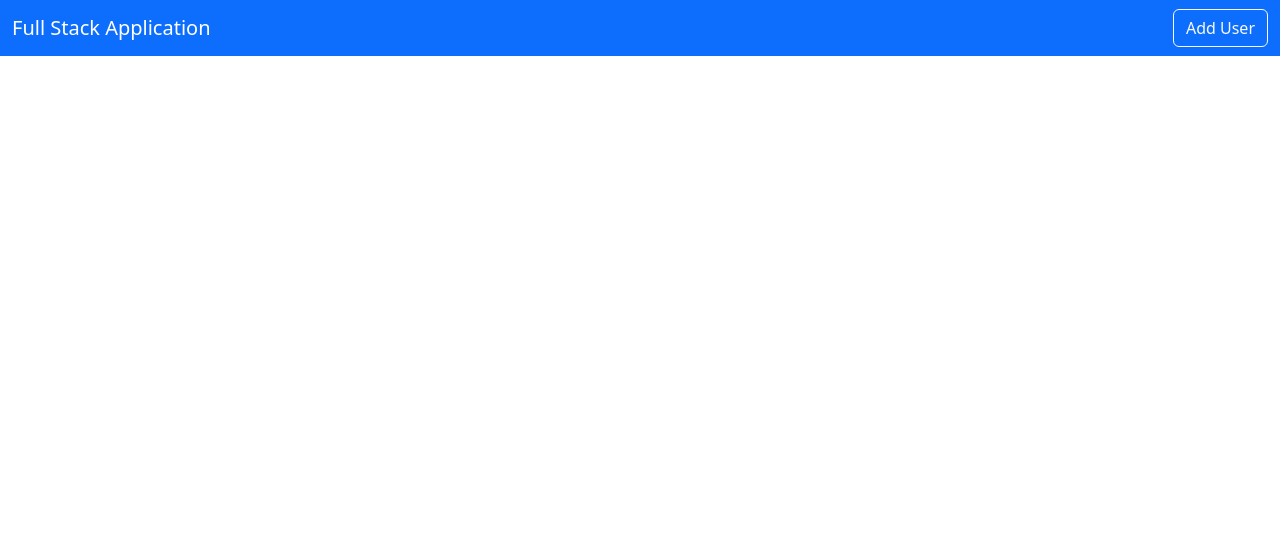
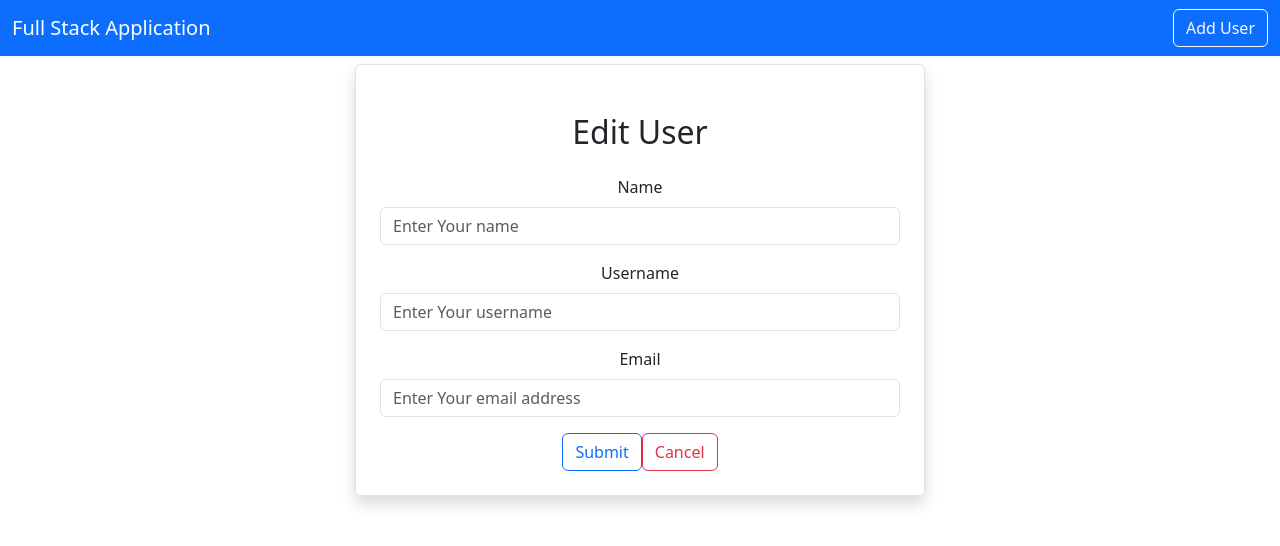
Before and after one commit to Dhack99/FullStack_Backend_App-FrontEnd-, a React (Create React App) app: page /edituser/1 in a window 1280 px wide. Shown: the top 546 px of the page. Built offline with nearby package versions, Linux system fonts and the light colour scheme; no server answers.

Commit message:
edit user using axios

```diff
--- a/src/App.js
+++ b/src/App.js
@@ -4,6 +4,7 @@
 import Home from './pages/Home';
 import { BrowserRouter as Router, Routes, Route } from 'react-router-dom';
 import AddUsers from './users/AddUsers';
+import EditUser from './users/EditUser';
 
 function App() {
   return <div className="App">
@@ -13,6 +14,7 @@
       <Routes>
       <Route exact path="/" element={<Home/>}/>
       <Route exact path="/adduser" element={<AddUsers/>}/>
+      <Route exact path="/edituser/:id" element={<EditUser/>}/>
 
       </Routes>
 
--- a/src/pages/Home.js
+++ b/src/pages/Home.js
@@ -1,5 +1,6 @@
 import React, { useEffect, useState } from 'react';
 import axios from 'axios';
+import { Link } from 'react-router-dom';
 
 export default function () {
 
@@ -38,7 +39,7 @@
                         <td>{user.email}</td>
                         <td>
                         <button className='btn btn-primary mx-2'>View</button>
-                        <button className='btn btn-outline-primary mx-2'>Edit</button>
+                        <Link className='btn btn-outline-primary mx-2' to={`/edituser/${user.id}`}>Edit</Link>
                         <button className='btn btn-danger mx-2'>Delete</button>
                         </td>
                     </tr>
--- a/src/users/EditUser.js
+++ b/src/users/EditUser.js
@@ -0,0 +1,65 @@
+import axios from 'axios';
+import React, { useEffect, useState } from 'react'
+import { Link, useNavigate, useParams } from 'react-router-dom';
+
+export default function EditUser() {
+
+    let navigate = useNavigate()
+
+    const {id}=useParams();
+
+    const [user,setUser]=useState({
+        name:"",
+        username:"",
+        email:""
+    })
+
+    const{name,username,email}=user
+
+    const onInputChange =(e) =>{
+            setUser({...user,[e.target.name]:e.target.value});
+    };
+
+    useEffect(() => {
+        loadUser()
+    },[])
+
+    const onSubmit= async (e)=>{
+        e.preventDefault();
+        await axios.put(`http://localhost:8080/user/${id}`,user)
+        navigate("/");
+    };
+
+    const loadUser = async ()=>{
+        const result = await axios.get(`http://localhost:8080/user/${id}`)
+        setUser(result.data)
+    }
+
+  return (
+    <div className='container'>
+        <div className="row">
+            <div className="col-md-6 offset-md-3 border rounded p-4 mt-2 shadow">
+            <h2 className='text-center m-4'>Edit User</h2>
+
+           <form onSubmit={(e)=>onSubmit(e)}>
+                <div className='mb-3'>
+                    <label htmlFor='Name' className='form-label'>Name</label>
+                    <input type={"text"} className='form-control' placeholder='Enter Your name' name='name' value={name} onChange={(e)=>onInputChange(e)}/>
+                </div>
+                <div className='mb-3'>
+                    <label htmlFor='Name' className='form-label'>Username</label>
+                    <input type={"text"} className='form-control' placeholder='Enter Your username' name='username' value={username} onChange={(e)=>onInputChange(e)}/>
+                </div>
+                <div className='mb-3'>
+                    <label htmlFor='Name' className='form-label'>Email</label>
+                    <input type={"text"} className='form-control' placeholder='Enter Your email address' name='email' value={email} onChange={(e)=>onInputChange(e)}/>
+                </div>
+
+                <button type='submit' className='btn btn-outline-primary'>Submit</button>
+                <Link className='btn btn-outline-danger' to="/">Cancel</Link>
+            </form>
+            </div>
+        </div>
+    </div>
+  )
+}
```
